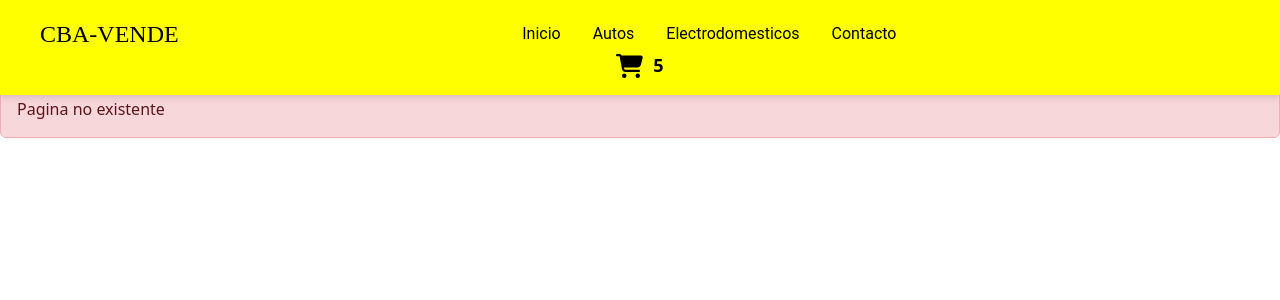
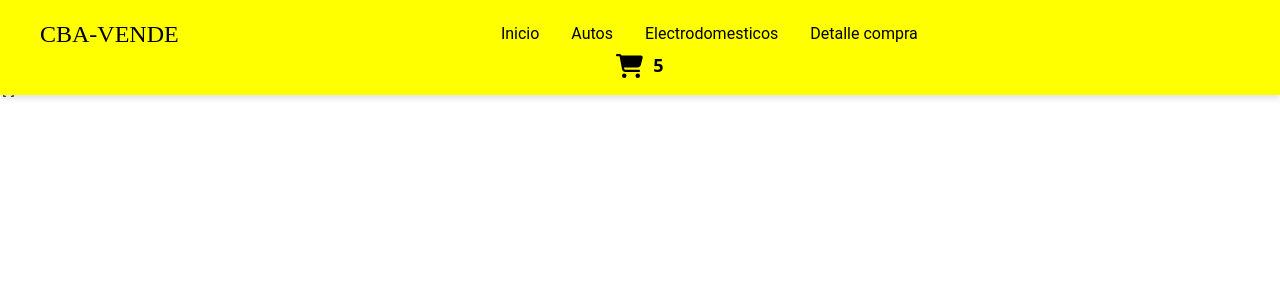
Before and after one commit to leandrotula/e-commerce, a React (Vite) app: page /compra in a window 1280 px wide. Shown: the top 300 px of the page. Built offline with nearby package versions, Linux system fonts and the light colour scheme.

Commit message:
se agrega uso de contexto

```diff
--- a/src/App.jsx
+++ b/src/App.jsx
@@ -4,24 +4,24 @@ import DefaultError from "./components/default/DefaultError.jsx";
 import Electrodomestic from "./components/items/electrodomestics/Electrodomestic.jsx";
 import Vehicles from "./components/items/vehicles/Vehicles.jsx";
 import CartDetail from "./components/items/vehicles/CardDetail.jsx";
-import Contact from "./components/contact/Contact.jsx";
+import PurchaseDetail from "./components/purchase/PurchaseDetail.jsx";
+import {ItemProvider} from "./context/ItemProvider";
 
 function App() {
     return (
-        <>
-            <BrowserRouter>
-                <Navbar/>
+
+        <BrowserRouter>
+            <ItemProvider>
+            <Navbar/>
                 <Routes>
-                    <Route exact path="/" element={<Navbar/>}/>
                     <Route exact path="/autos" element={<Vehicles/>}/>
-                    <Route exact path="/contacto" element={<Contact />}/>
+                    <Route exact path="/compra" element={<PurchaseDetail/>}/>
                     <Route path="/autos/:id" element={<CartDetail/>}/>
                     <Route exact path="/electrodomesticos" element={<Electrodomestic/>}/>
                     <Route path="/*" element={<DefaultError/>}></Route>
                 </Routes>
-            </BrowserRouter>
-        </>
-
+            </ItemProvider>
+        </BrowserRouter>
     );
 }
 
--- a/src/components/contact/Contact.jsx
+++ /dev/null
@@ -1,11 +0,0 @@
-const Contact = () => {
-    return (
-
-        <div className="alert alert-success" role="alert">
-            App de Leandro Tula!
-        </div>
-
-    )
-}
-
-export default Contact;
--- a/src/components/items/vehicles/CardDetail.jsx
+++ b/src/components/items/vehicles/CardDetail.jsx
@@ -1,9 +1,12 @@
 import {useParams} from "react-router-dom";
 import cars from "../../../mocks/vehiclesMock.js";
+import {useContext} from "react";
+import {ItemContext} from "../../../context/ItemContext.jsx";
 
 const CartDetail = () => {
     const {id} = useParams();
     const cardFound = cars.find(product => product.id === parseInt(id));
+    const {setItem} = useContext(ItemContext);
 
     return (
         <div className="col-md-4">
@@ -11,6 +14,9 @@ const CartDetail = () => {
             <div className="card-body">
                 <h5 className="card-title">{cardFound.name}</h5>
             </div>
+            <button className="btn btn-primary" onClick={ () => {
+                console.log(cardFound)
+                setItem(oldItem => [...oldItem, cardFound]) }}>Agregar a carrito</button>
         </div>
     )
 }
--- a/src/components/navbar/Navbar.jsx
+++ b/src/components/navbar/Navbar.jsx
@@ -12,7 +12,7 @@ const Navbar = () => {
                         <Link to={"/"}>Inicio</Link>
                         <Link to={"autos"}>Autos</Link>
                         <Link to={"electrodomesticos"}>Electrodomesticos</Link>
-                        <Link to={"contacto"}>Contacto</Link>
+                        <Link to={"compra"}>Detalle compra</Link>
                     </div>
                 </div>
                 <CardWidget></CardWidget>
--- /dev/null
+++ b/src/components/purchase/PurchaseDetail.jsx
@@ -0,0 +1,17 @@
+import {ItemContext} from "../../context/ItemContext";
+import {useContext} from "react";
+
+const PurchaseDetail = () => {
+
+    const { item } = useContext(ItemContext);
+
+    console.log('PurchaseDetail', item);
+    return (
+        <pre>
+            {JSON.stringify(item, null, 3)}
+          </pre>
+
+    )
+}
+
+export default PurchaseDetail;
--- /dev/null
+++ b/src/context/ItemContext.jsx
@@ -0,0 +1,3 @@
+import {createContext} from "react";
+
+export const ItemContext = createContext()
--- /dev/null
+++ b/src/context/ItemProvider.jsx
@@ -0,0 +1,13 @@
+import {useState} from "react";
+import {ItemContext} from "./ItemContext";
+
+export const ItemProvider = ({ children }) => {
+
+    const [item, setItem] = useState([]);
+
+    return (
+        <ItemContext.Provider value={{ item, setItem }}>
+            { children }
+        </ItemContext.Provider>
+    )
+}
--- a/src/main.jsx
+++ b/src/main.jsx
@@ -1,9 +1,9 @@
-import React from 'react'
+//import React from 'react'
 import ReactDOM from 'react-dom/client'
 import App from "./App.jsx";
 
 ReactDOM.createRoot(document.getElementById('root')).render(
-  <React.StrictMode>
+  //<React.StrictMode>
     <App />
-  </React.StrictMode>,
+  //</React.StrictMode>,
 )
```
